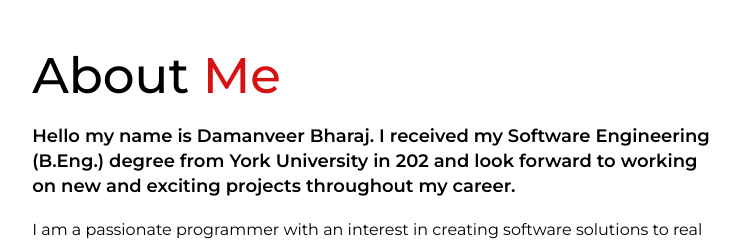
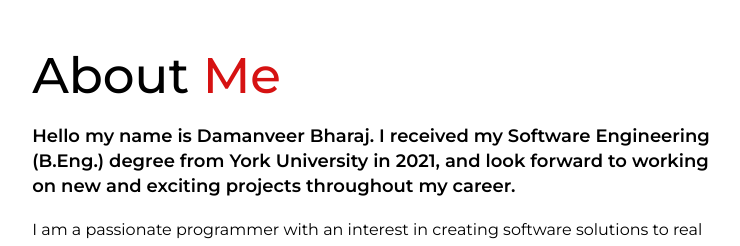
Before and after one commit to DamanB/portfolio, a React (Create React App) app: page / in a window 1280 px wide. Shown: the part 980-1226 px from the top of the page, without its empty margins (269-1009 px from the left). Built offline with nearby package versions, Linux system fonts and the light colour scheme; no server answers.

Commit message:
fixed typo

```diff
--- a/src/components/AboutMe.js
+++ b/src/components/AboutMe.js
@@ -6,7 +6,7 @@ const AboutMe = () => {
         <div className="aboutMe">
             <div className="content">
                 <h2 className="ft-medium">About <span>Me</span></h2>
-                <p className="ft-bold">Hello my name is Damanveer Bharaj. I received my Software Engineering (B.Eng.) degree from York University in 202 and look forward to working on new and exciting projects throughout my career.   </p>
+                <p className="ft-bold">Hello my name is Damanveer Bharaj. I received my Software Engineering (B.Eng.) degree from York University in 2021, and look forward to working on new and exciting projects throughout my career.</p>
                 <p className="ft-normal">I am a passionate programmer with an interest in creating software solutions to real world problems. As a developer, I have experience working on a range of projects including dynamic web apps, relational databases, computer applications, and interactive games. Below you can find a portfolio showcasing some of these projects. Feel free to check them out!  </p>
             </div>
             <img src={avatar} alt="hello" />
```
